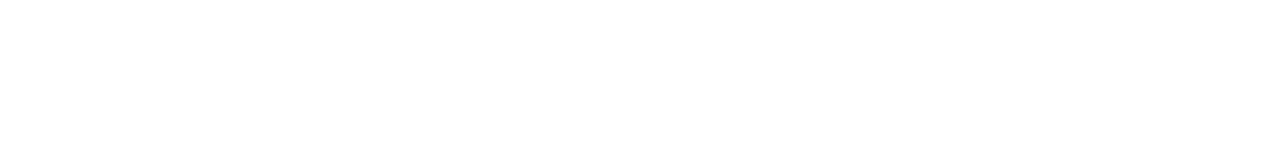
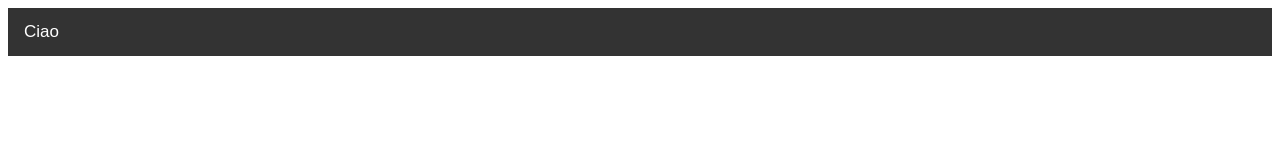
Before and after one commit to inkling07/inkling07.github.io, a plain HTML site: page index.html in a window 1280 px wide. Drawn offline with Linux system fonts and the light colour scheme.

Commit message:
Update index.html

```diff
--- a/index.html
+++ b/index.html
@@ -1,7 +1,28 @@
+<!DOCTYPE html>
 <html>
-<head>
-<title>Ciao<title>
-<head>
-
-
-<html>
+    <body>
+        <div class="navbar">
+            <a href="./download.html">Ciao</a>
+        </div>
+    </body>
+    <style>
+        .navbar
+        {
+            background-color:#333 ;
+            overflow: hidden;
+        }
+        .navbar a{
+            float: left;
+            color: white;
+            font-size: 17px;
+            text-align: center;
+            text-decoration: none;
+            padding: 14px 16px;
+            font-family: Arial, Helvetica, sans-serif;
+        }
+        .navbar a:hover{
+            background-color: white;
+            color: black;
+        }
+    </style>
+</html>
```
